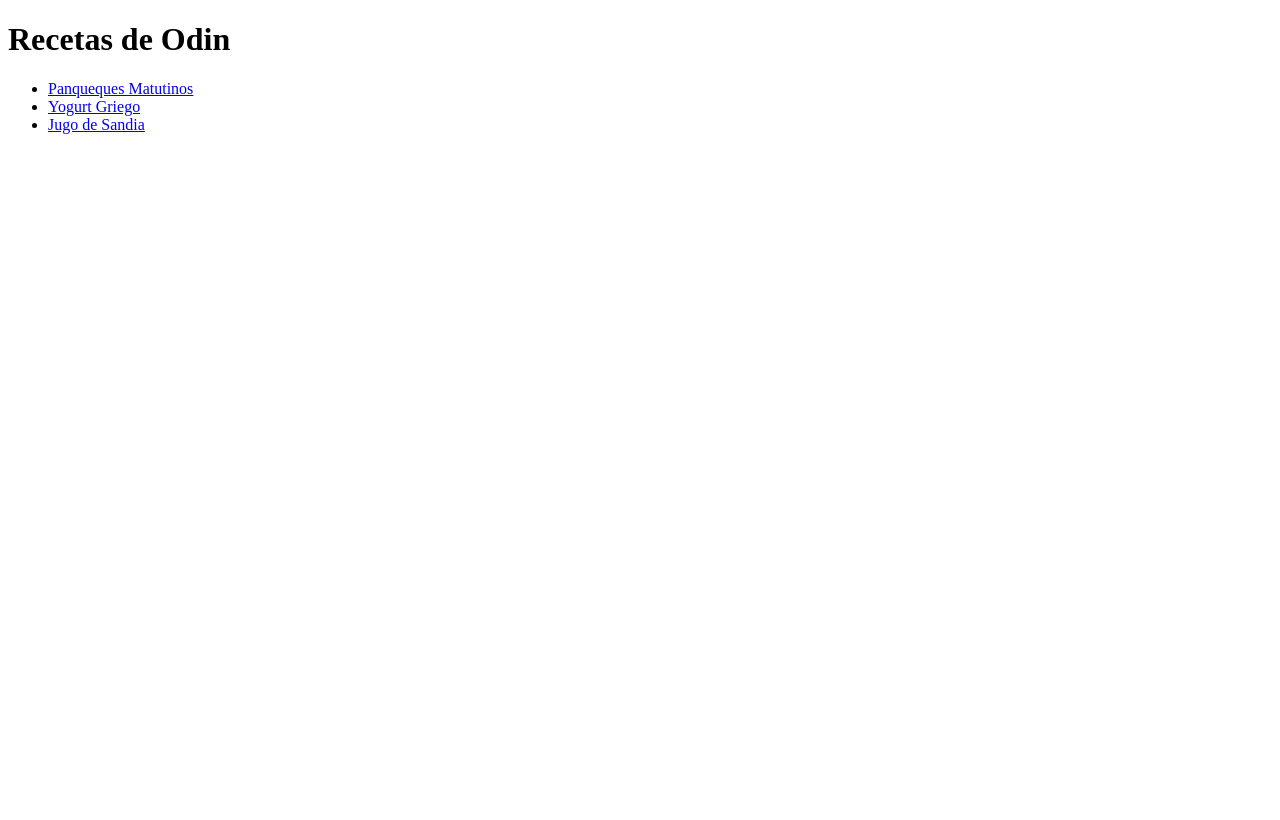
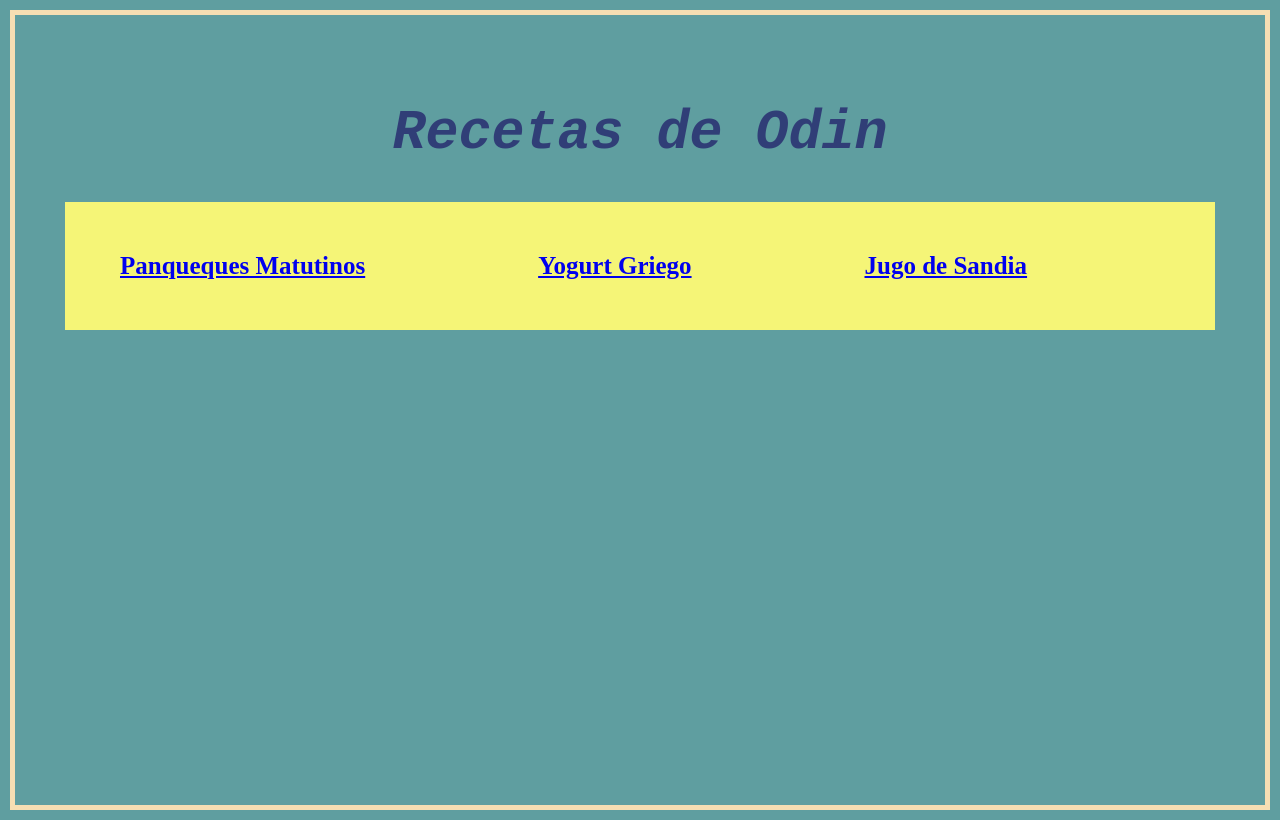
Before and after one commit to BruxSea/odin-recipes, a plain HTML site: page index.html in a window 1280 px wide. Drawn offline with Linux system fonts and the light colour scheme.

Commit message:
le agregue las propiedas basicas que vi en css

```diff
--- a/index.html
+++ b/index.html
@@ -4,15 +4,17 @@
     <meta charset="UTF-8">
     <meta name="viewport" content="width=device-width, initial-scale=1.0">
     <title>Recetas de Odin</title>
+    <link rel="stylesheet" href="style.css">
 </head>
 <body>
 
     <h1>Recetas de Odin</h1>
-
-    <ul>
-    <li> <a href="recipes/panqueques.html"> Panqueques Matutinos</a> </li>
-    <li> <a href="recipes/yogurt.html">Yogurt Griego</a> </li>
-    <li> <a href="recipes/jugoSandia.html">Jugo de Sandia</a> </li>
+<div class="contenedor">
+    <ul class="lista">
+    <li class="panqueque"> <a href="recipes/panqueques.html"> Panqueques Matutinos</a> </li>
+    <li class="yogurt"> <a href="recipes/yogurt.html">Yogurt Griego</a> </li>
+    <li class="jugo"> <a href="recipes/jugoSandia.html">Jugo de Sandia</a> </li>
     </ul>
+</div>
 </body>
 </html>
--- /dev/null
+++ b/style.css
@@ -0,0 +1,42 @@
+body {
+    background-color: cadetblue;
+    border: solid wheat 5px;
+    box-sizing: border-box;
+    margin: 10px;
+    padding: 50px;
+    height: 100vh;
+}
+
+h1 {
+    font-size: 55px;
+    font-family: 'Courier New', Courier, monospace;
+    text-align:center;
+    font-weight: bolder;
+    font-style: oblique;
+    color: rgba(36, 36, 107, 0.783)
+
+}
+
+.contenedor {
+    background-color: rgb(245, 245, 119);
+    padding: 35px;
+}
+
+.lista {
+    padding: 0;
+    margin: 0;
+    list-style-type: none;
+    display: flex;
+    width: 100%;
+
+}
+
+.lista li {
+    margin-right: auto;
+    padding: 15px 20px;
+    font-size: 25px;
+    font-weight: 900;
+    color:blueviolet;
+    text-align: center;
+
+}
```
